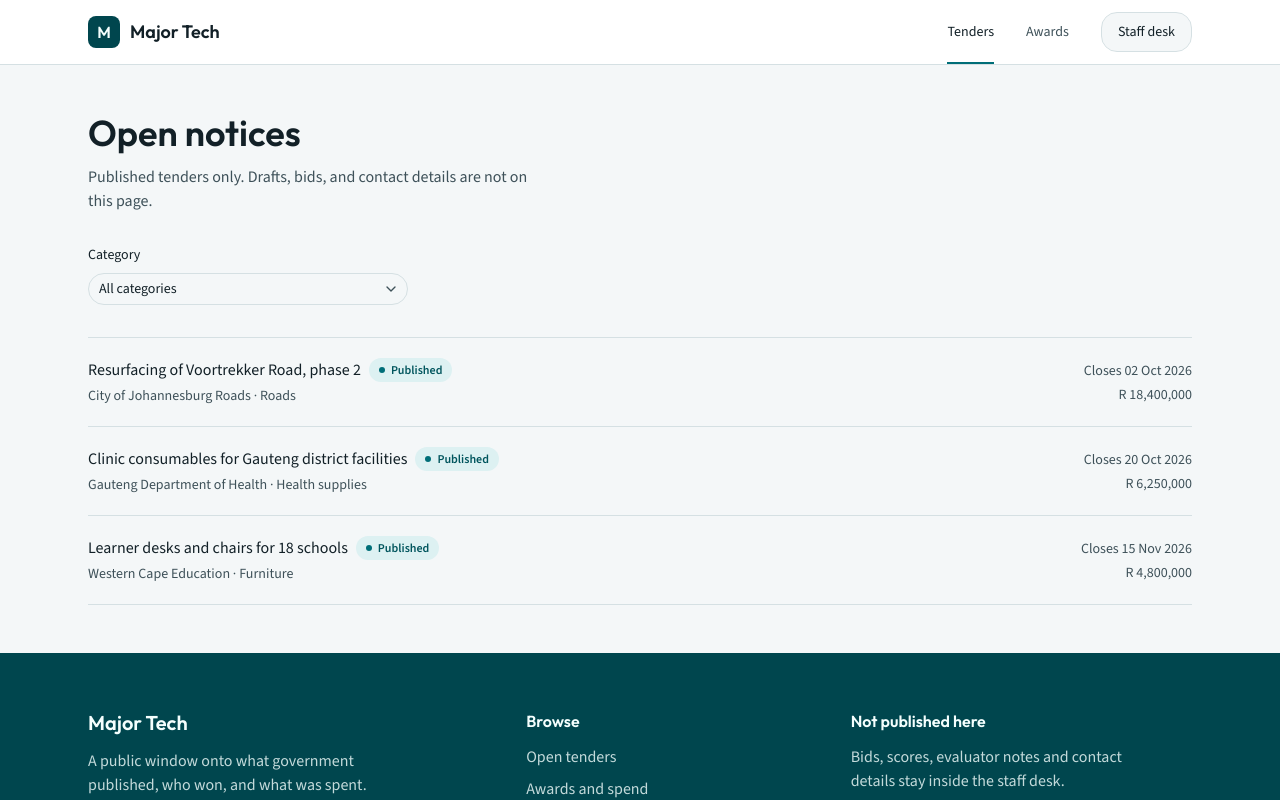
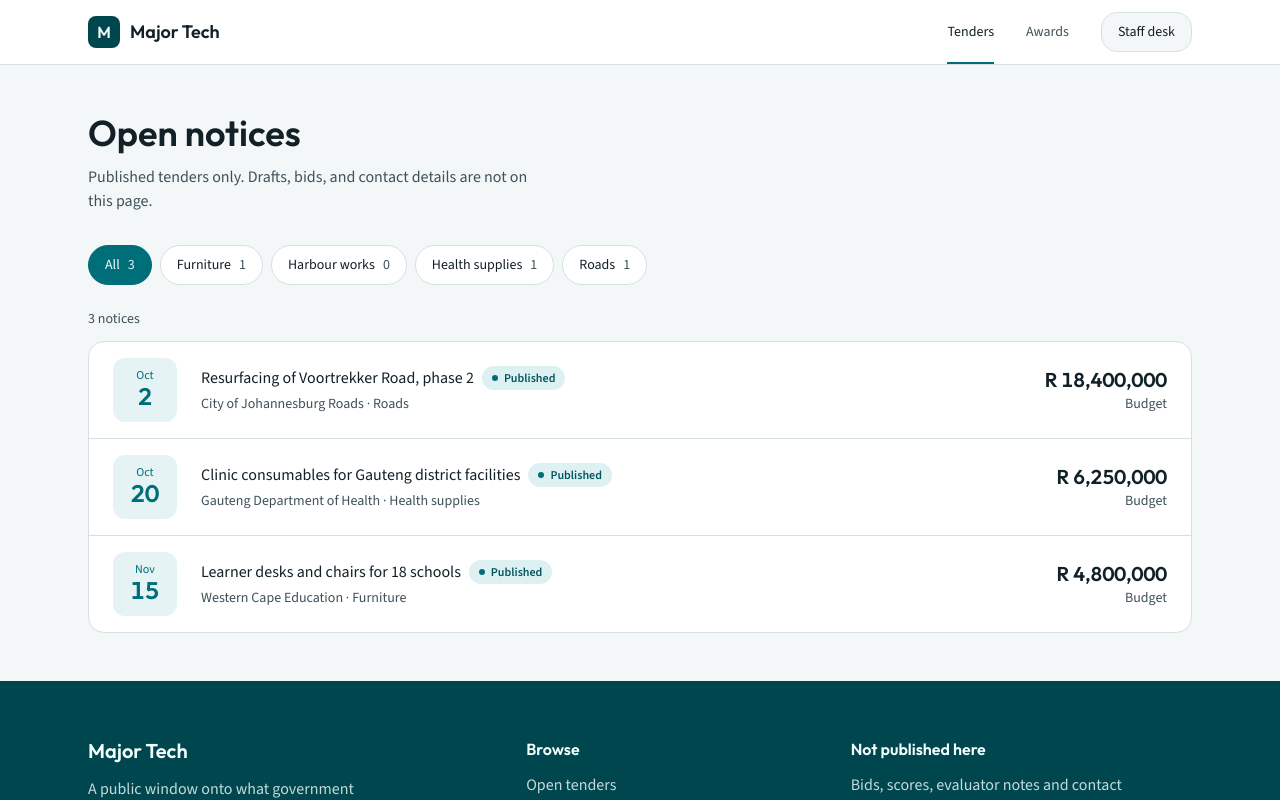
Before and after one commit to MrSolution07/tender_system, a Next.js app in the folder apps/web/: page /tenders in a window 1280 px wide. Shown: the top 800 px of the page. Built offline with nearby package versions, Linux system fonts and the light colour scheme.

Commit message:
feat(ui):
redesign the tender list with closing-date tiles and visible category filters

```diff
--- a/apps/web/app/(public)/tenders/page.tsx
+++ b/apps/web/app/(public)/tenders/page.tsx
@@ -4,17 +4,39 @@ import Link from "next/link";
 import { useMemo, useState } from "react";
 import { StatusBadge } from "@/components/status-badge";
 import { Button } from "@/components/ui/button";
-import {
-  Select,
-  SelectContent,
-  SelectItem,
-  SelectTrigger,
-  SelectValue,
-} from "@/components/ui/select";
 import { Skeleton } from "@/components/ui/skeleton";
 import { formatDate, formatRand } from "@/lib/format";
 import { EMPTY_CATEGORY } from "@/lib/sample-data";
 import { useStore } from "@/lib/store";
+import { cn } from "@/lib/utils";
+
+function ClosingTile({ iso }: { iso: string | null }) {
+  if (!iso) {
+    return (
+      <span className="grid size-16 shrink-0 place-items-center rounded-[0.75rem] bg-muted px-1 text-center text-xs leading-tight text-muted-foreground">
+        No closing date
+      </span>
+    );
+  }
+
+  const date = new Date(iso);
+  const month = new Intl.DateTimeFormat("en-ZA", { month: "short" }).format(date);
+  const year = date.getFullYear();
+  const showYear = year !== new Date().getFullYear();
+
+  return (
+    <span
+      aria-hidden="true"
+      className="flex size-16 shrink-0 flex-col items-center justify-center rounded-[0.75rem] bg-secondary text-secondary-foreground"
+    >
+      <span className="text-xs leading-none">{month}</span>
+      <span className="font-display text-2xl leading-tight font-semibold tabular-nums">
+        {date.getDate()}
+      </span>
+      {showYear ? <span className="text-xs leading-none">{year}</span> : null}
+    </span>
+  );
+}
 
 export default function TendersPage() {
   const { ready, tenders } = useStore();
@@ -27,12 +49,21 @@ export default function TendersPage() {
   const categories = useMemo(() => {
     const names = new Set(published.map((tender) => tender.category));
     names.add(EMPTY_CATEGORY);
-    return [...names].sort((a, b) => a.localeCompare(b));
+    return [...names]
+      .sort((a, b) => a.localeCompare(b))
+      .map((name) => ({
+        name,
+        count: published.filter((tender) => tender.category === name).length,
+      }));
   }, [published]);
   const visible =
     category === "all"
       ? published
       : published.filter((tender) => tender.category === category);
+
+  const filters = [{ name: "all", label: "All", count: published.length }].concat(
+    categories.map((item) => ({ name: item.name, label: item.name, count: item.count })),
+  );
 
   return (
     <div className="mx-auto max-w-6xl px-6 py-12">
@@ -44,29 +75,44 @@ export default function TendersPage() {
         this page.
       </p>
 
-      <div className="mt-8 max-w-xs">
-        <label htmlFor="category" className="mb-2 block text-sm font-medium">
-          Category
-        </label>
-        <Select value={category} onValueChange={(value) => setCategory(value ?? "all")}>
-          <SelectTrigger id="category" className="w-full">
-            <SelectValue placeholder="All categories" />
-          </SelectTrigger>
-          <SelectContent>
-            <SelectItem value="all">All categories</SelectItem>
-            {categories.map((name) => (
-              <SelectItem key={name} value={name}>
-                {name}
-              </SelectItem>
-            ))}
-          </SelectContent>
-        </Select>
+      <div
+        role="group"
+        aria-label="Filter by category"
+        className="mt-8 flex flex-wrap gap-2"
+      >
+        {filters.map((filter) => {
+          const active = category === filter.name;
+          return (
+            <button
+              key={filter.name}
+              type="button"
+              aria-pressed={active}
+              onClick={() => setCategory(filter.name)}
+              className={cn(
+                "inline-flex h-10 items-center gap-2 rounded-full border px-4 text-sm font-medium transition-colors outline-none focus-visible:ring-3 focus-visible:ring-ring/50",
+                active
+                  ? "border-primary bg-primary text-primary-foreground"
+                  : "border-border bg-card text-foreground hover:bg-secondary",
+              )}
+            >
+              {filter.label}
+              <span
+                className={cn(
+                  "tabular-nums",
+                  active ? "text-primary-foreground/90" : "text-muted-foreground",
+                )}
+              >
+                {filter.count}
+              </span>
+            </button>
+          );
+        })}
       </div>
 
       {!ready ? (
-        <Skeleton className="mt-8 h-40 w-full" />
+        <Skeleton className="mt-6 h-64 w-full rounded-[1rem]" />
       ) : visible.length === 0 ? (
-        <div className="mt-10 border-y border-border py-10">
+        <div className="mt-6 rounded-[1rem] border border-dashed border-border bg-card p-8">
           <p className="text-pretty text-muted-foreground">
             No open notices in {category}.
           </p>
@@ -79,32 +125,49 @@ export default function TendersPage() {
           </Button>
         </div>
       ) : (
-        <ul className="mt-8 divide-y divide-border border-y border-border">
+        <>
+          <p
+            aria-live="polite"
+            className="mt-6 text-sm tabular-nums text-muted-foreground"
+          >
+            {visible.length} {visible.length === 1 ? "notice" : "notices"}
+            {category === "all" ? "" : ` in ${category}`}
+          </p>
+          <ul className="mt-3 divide-y divide-border overflow-hidden rounded-[1rem] border border-border bg-card">
             {visible.map((tender) => (
               <li key={tender.id}>
                 <Link
                   href={`/tenders/${tender.id}`}
-                className="grid gap-2 py-5 md:grid-cols-[minmax(0,1fr)_auto] md:items-baseline md:gap-8"
+                  className="group grid grid-cols-[auto_minmax(0,1fr)] items-center gap-x-4 gap-y-3 px-4 py-4 outline-none transition-colors hover:bg-secondary/60 focus-visible:ring-2 focus-visible:ring-ring focus-visible:ring-inset md:grid-cols-[auto_minmax(0,1fr)_auto] md:gap-x-6 md:px-6"
                 >
-                <span>
+                  <ClosingTile iso={tender.closingAt} />
+                  <span className="min-w-0">
+                    {tender.closingAt ? (
+                      <span className="sr-only">
+                        Closes {formatDate(tender.closingAt)}.{" "}
+                      </span>
+                    ) : null}
                     <span className="flex flex-wrap items-center gap-2">
-                    <span className="font-medium">{tender.title}</span>
+                      <span className="font-medium underline-offset-4 group-hover:underline">
+                        {tender.title}
+                      </span>
                       <StatusBadge status={tender.status} />
                     </span>
                     <span className="mt-1 block text-sm text-muted-foreground">
                       {tender.department} · {tender.category}
                     </span>
                   </span>
-                <span className="text-sm tabular-nums text-muted-foreground">
-                  {tender.closingAt ? `Closes ${formatDate(tender.closingAt)}` : "No closing date"}
-                  <span className="mt-1 block md:text-right">
+                  <span className="col-start-2 md:col-start-auto md:text-right">
+                    <span className="block font-display text-xl font-semibold tabular-nums">
                       {formatRand(tender.budgetCents)}
                     </span>
+                    <span className="block text-sm text-muted-foreground">Budget</span>
                   </span>
                 </Link>
               </li>
             ))}
           </ul>
+        </>
       )}
     </div>
   );
```
Lines whose indentation alone changed are shown as unchanged.
